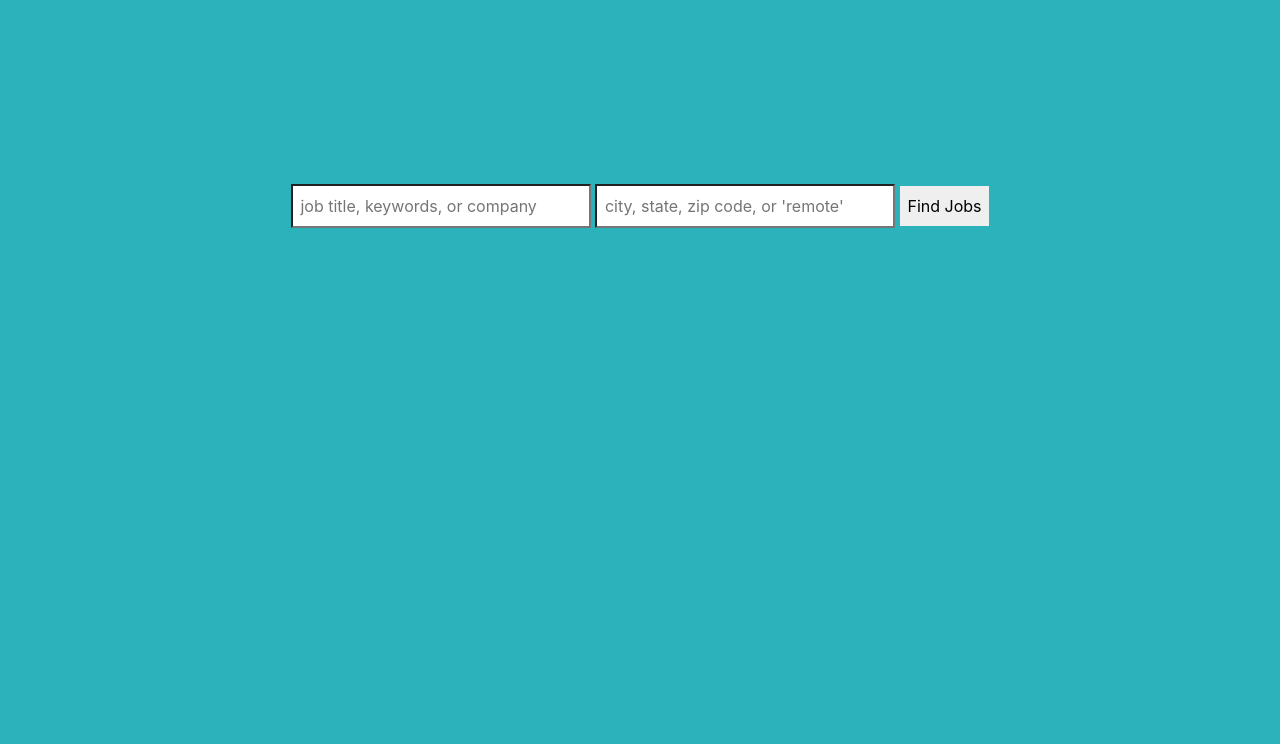
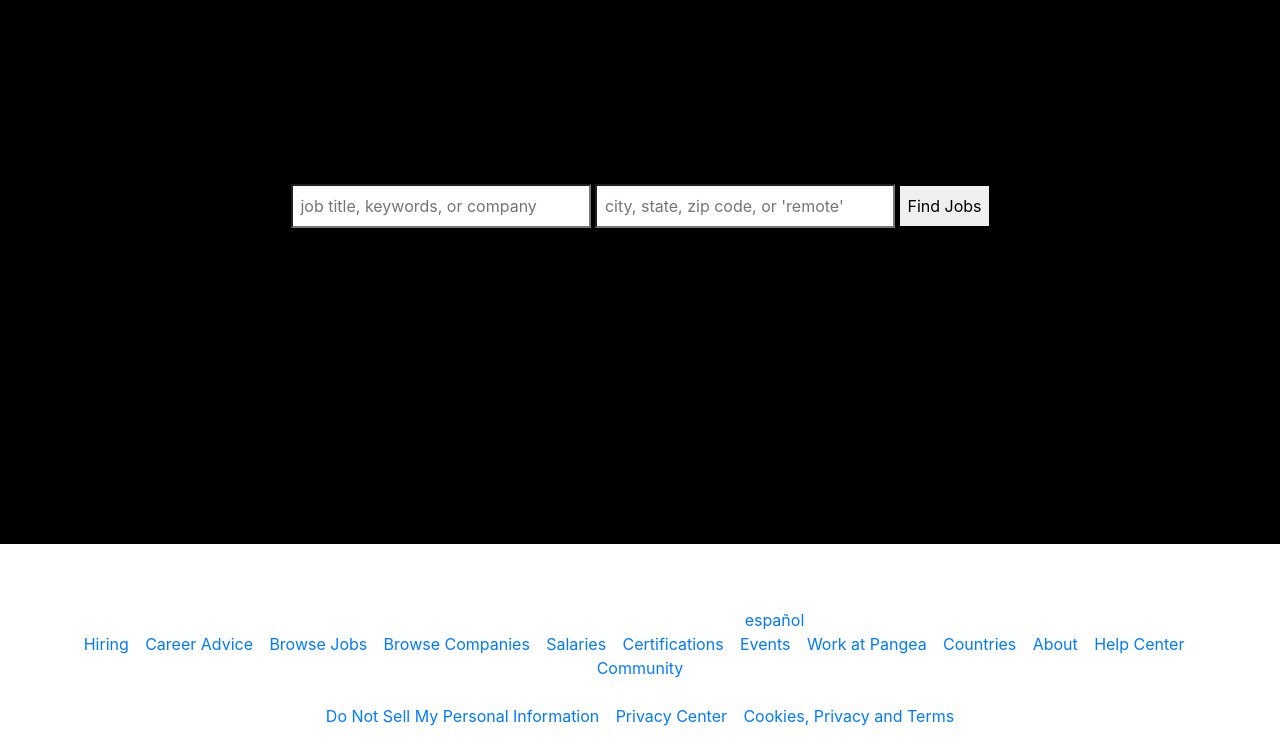
Before and after one commit to mchisem/pangea, a plain HTML site: page develop/index.html in a window 1280 px wide. Shown: the part 56-800 px from the top of the page. Drawn offline with nearby package versions, Linux system fonts and the light colour scheme.

Commit message:
updated styling

```diff
--- a/develop/assets/css/style.css
+++ b/develop/assets/css/style.css
@@ -5,7 +5,7 @@
 }
 
 body {
-    background-color: #2bb2bb !important;
+    background-color: black !important;
 }
 
 /* navbar */
@@ -37,3 +37,17 @@ input {
 .btn-submit {
     padding: .7%;
 }
+
+/* footer */
+footer {
+    height: 25vh;
+    background-color: white;
+    position: absolute;
+    width: 100%;
+    left: 0;
+    right: 0;
+    bottom: 0%;
+    text-align: center;
+    color: white;
+    padding: 5%;
+}
--- a/develop/index.html
+++ b/develop/index.html
@@ -37,7 +37,7 @@
             </li>
           </ul>
           <form class="form-inline my-2 my-lg-0">
-            <button class="btn btn-outline-success my-2 my-sm-0" href="#" type="submit">Job Seekers</button>
+            <button class="btn btn-outline-success my-2 my-sm-0" href="#" type="submit">Sign In</button>
             <button class="btn btn-outline-success my-2 my-sm-0" href="#" type="submit">Employers</button>
           </form>
         </div>
@@ -48,5 +48,26 @@
           <input class="search-container" type="search" placeholder="city, state, zip code, or 'remote'">
           <button class="btn-submit" type="submit">Find Jobs</button>
       </div>
+
+      <footer>
+          Pangea también está disponible en <a href="">español</a><br>
+          <a href="">Hiring</a> -
+          <a href="">Career Advice</a> -
+          <a href="">Browse Jobs</a> -
+          <a href="">Browse Companies</a> -
+          <a href="">Salaries</a> -
+          <a href="">Certifications</a> -
+          <a href="">Events</a> -
+          <a href="">Work at Pangea</a> -
+          <a href="">Countries</a> -
+          <a href="">About</a> -
+          <a href="">Help Center</a> -
+          <a href="">Community</a><br>
+
+          all rights reserved @pangea 2020<br>
+          <a href="#">Do Not Sell My Personal Information</a> -
+          <a href="#">Privacy Center</a> -
+          <a href="#">Cookies, Privacy and Terms</a>
+      </footer>
 </body>
 </html>
```
